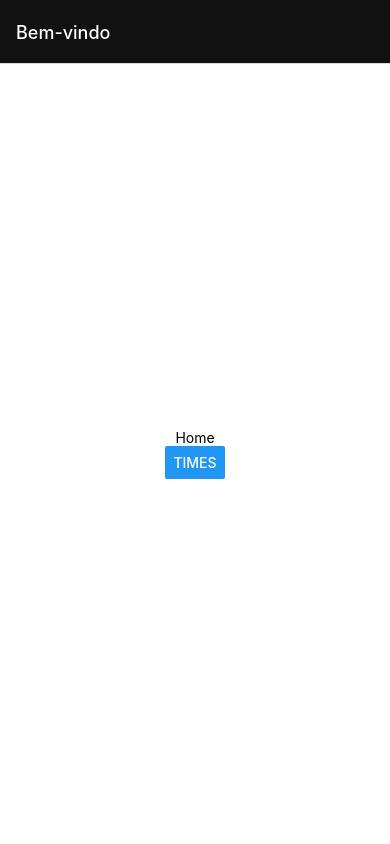
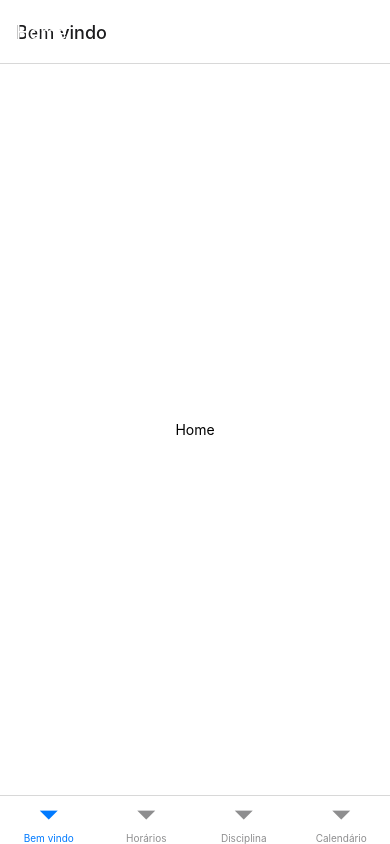
Before and after one commit to SFernandoS/Agenda-G3-App, a React Native app in the folder SuperAgenda/: screen /Home in a window 390 px wide. Built offline with nearby package versions, Linux system fonts and the light colour scheme.

Commit message:
creat screens with Navigator

```diff
--- a/SuperAgenda/App.tsx
+++ b/SuperAgenda/App.tsx
@@ -4,11 +4,26 @@ import { StyleSheet, Text, View } from 'react-native';
 
 import { NavigationContainer } from '@react-navigation/native'
 import { createStackNavigator } from '@react-navigation/stack'
+import { createBottomTabNavigator } from '@react-navigation/bottom-tabs'
 
-import Home from './src/Home/index'
-import Times from './src/Times/index'
+import Home from './src/screens/Home/index'
+import Times from './src/screens/Times/index'
+import Discipline from './src/screens/Discipline/index';
+import Calendar from './src/screens/Calendar/index';
 
 const Stack = createStackNavigator();
+const Tab = createBottomTabNavigator();
+
+function Tabs(){
+  return(
+    <Tab.Navigator>
+      <Tab.Screen name="Bem vindo" component={ Home }/>
+      <Tab.Screen name="Horários" component={ Times }/>
+      <Tab.Screen name="Disciplina" component={ Discipline }/>
+      <Tab.Screen name="Calendário" component={ Calendar }/>
+    </Tab.Navigator>
+  )
+}
 
 export default function App() {
   return (
@@ -16,16 +31,12 @@ export default function App() {
         <Stack.Navigator>
           <Stack.Screen
           name='Home'
-          component = { Home }
+          component = { Tabs }
           options={{
-            title: 'Bem-vindo',
-            headerStyle: {
-              backgroundColor: '#111'
-            },
+            headerTransparent: true,
             headerTintColor: '#FFF'
           }}
           />
-          <Stack.Screen name='Times' component = { Times }/>
         </Stack.Navigator>
     </NavigationContainer>
   );
--- a/SuperAgenda/package.json
+++ b/SuperAgenda/package.json
@@ -8,6 +8,7 @@
     "eject": "expo eject"
   },
   "dependencies": {
+    "@react-navigation/bottom-tabs": "^6.0.5",
     "@react-navigation/native": "^6.0.2",
     "@react-navigation/stack": "^6.0.7",
     "expo": "~42.0.1",
--- a/SuperAgenda/src/Home/index.tsx
+++ b/SuperAgenda/src/screens/Calendar/index.tsx
@@ -2,13 +2,10 @@ import { StatusBar } from 'expo-status-bar';
 import React from 'react';
 import { Button, StyleSheet, Text, View } from 'react-native';
 
-export default function Home( { navigation }) {
+export default function Calendar( { navigation }) {
   return (
     <View style={styles.container}>
-      <Text> Home </Text>
-      <Button
-        title="Times"
-        onPress={ () => navigation.navigate('Times', { nome: 'Jão'})}/>
+      <Text>Calendário</Text>
       <StatusBar style="auto" />
     </View>
   );
--- a/SuperAgenda/src/Times/index.tsx
+++ b/SuperAgenda/src/screens/Home/index.tsx
@@ -1,12 +1,11 @@
 import { StatusBar } from 'expo-status-bar';
 import React from 'react';
-import { StyleSheet, Text, View } from 'react-native';
+import { Button, StyleSheet, Text, View } from 'react-native';
 
-
-export default function Times({ route }) {
+export default function Home( { navigation }) {
   return (
     <View style={styles.container}>
-      <Text> Meu nome é {route.params?.nome} </Text>
+      <Text>Home</Text>
       <StatusBar style="auto" />
     </View>
   );
--- /dev/null
+++ b/SuperAgenda/src/screens/Times/index.tsx
@@ -0,0 +1,22 @@
+import { StatusBar } from 'expo-status-bar';
+import React from 'react';
+import { StyleSheet, Text, View } from 'react-native';
+
+
+export default function Times({ route }) {
+  return (
+    <View style={styles.container}>
+      <Text> Horário </Text>
+      <StatusBar style="auto" />
+    </View>
+  );
+}
+
+const styles = StyleSheet.create({
+  container: {
+    flex: 1,
+    backgroundColor: '#fff',
+    alignItems: 'center',
+    justifyContent: 'center',
+  },
+});
```
Also changed, not shown: SuperAgenda/src/screens/Discipline/index.tsx (renamed from SuperAgenda/src/teste/index.tsx), 1 other file (tests, documents, lock files or other folders).
